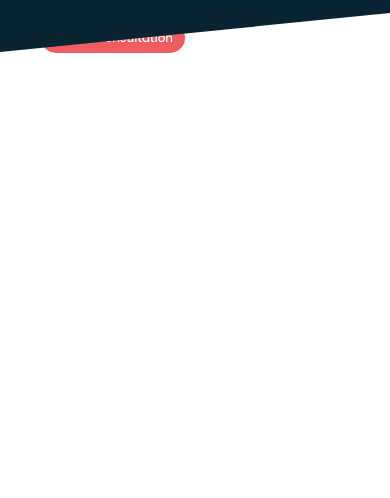
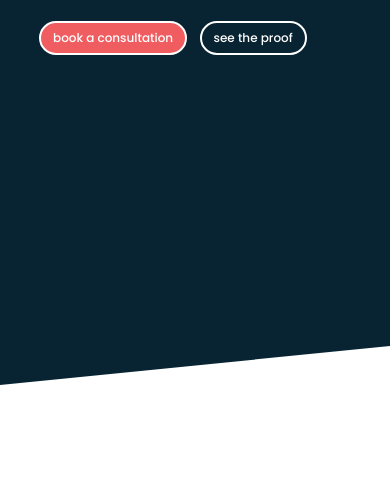
Before and after one commit to kvtemadden/medusa, a plain HTML site: page index.html in a window 390 px wide. Shown: the part 346-844 px from the top of the page. Drawn offline with nearby package versions, Linux system fonts and the light colour scheme.

Commit message:
Changed responsiveness on < 435px so the slant doesn't overlap buttons

```diff
--- a/style.css
+++ b/style.css
@@ -241,3 +241,9 @@ p {
     -webkit-transform: scaleX(-1);
     transform: scaleX(-1);
 }
+
+@media (max-width: 435px) {
+#hero  {
+    height: 75vh;
+    }
+}
```
